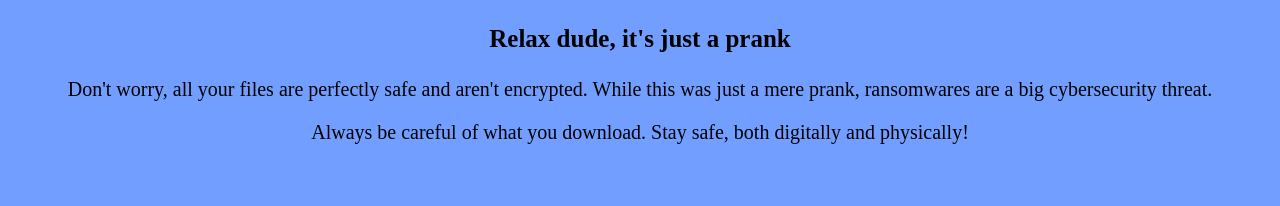
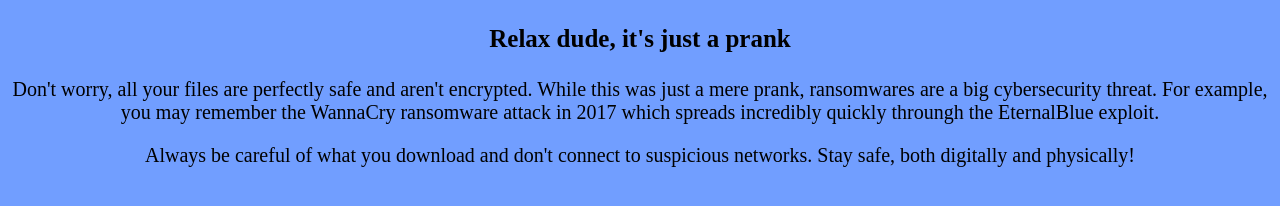
Before and after one commit to Anna423/its-a-prank, a plain HTML site: page index.html in a window 1280 px wide. Drawn offline with Linux system fonts and the light colour scheme.

Commit message:
Update index.html

```diff
--- a/index.html
+++ b/index.html
@@ -6,7 +6,10 @@
      </head>
      <body>
           <h3>Relax dude, it's just a prank</h3>
-          <p>Don't worry, all your files are perfectly safe and aren't encrypted. While this was just a mere prank, ransomwares are a big cybersecurity threat.</p>
-          <p>Always be careful of what you download. Stay safe, both digitally and physically!</p>
+          <p>Don't worry, all your files are perfectly safe and aren't encrypted. While this was just a mere prank,
+               ransomwares are a big cybersecurity threat.
+          For example, you may remember the WannaCry ransomware attack in 2017 which spreads incredibly quickly throungh the EternalBlue exploit.
+          </p>
+          <p>Always be careful of what you download and don't connect to suspicious networks. Stay safe, both digitally and physically!</p>
      </body>
 </html>
```
